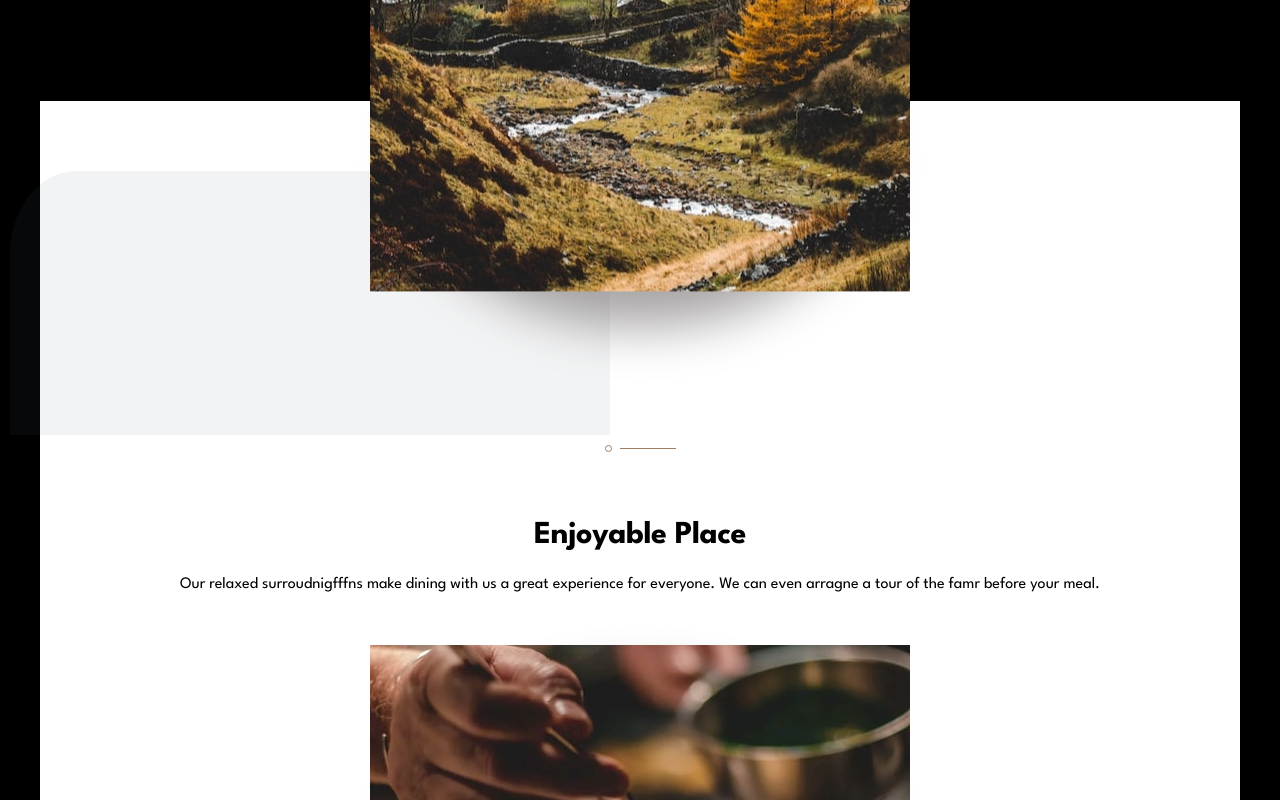
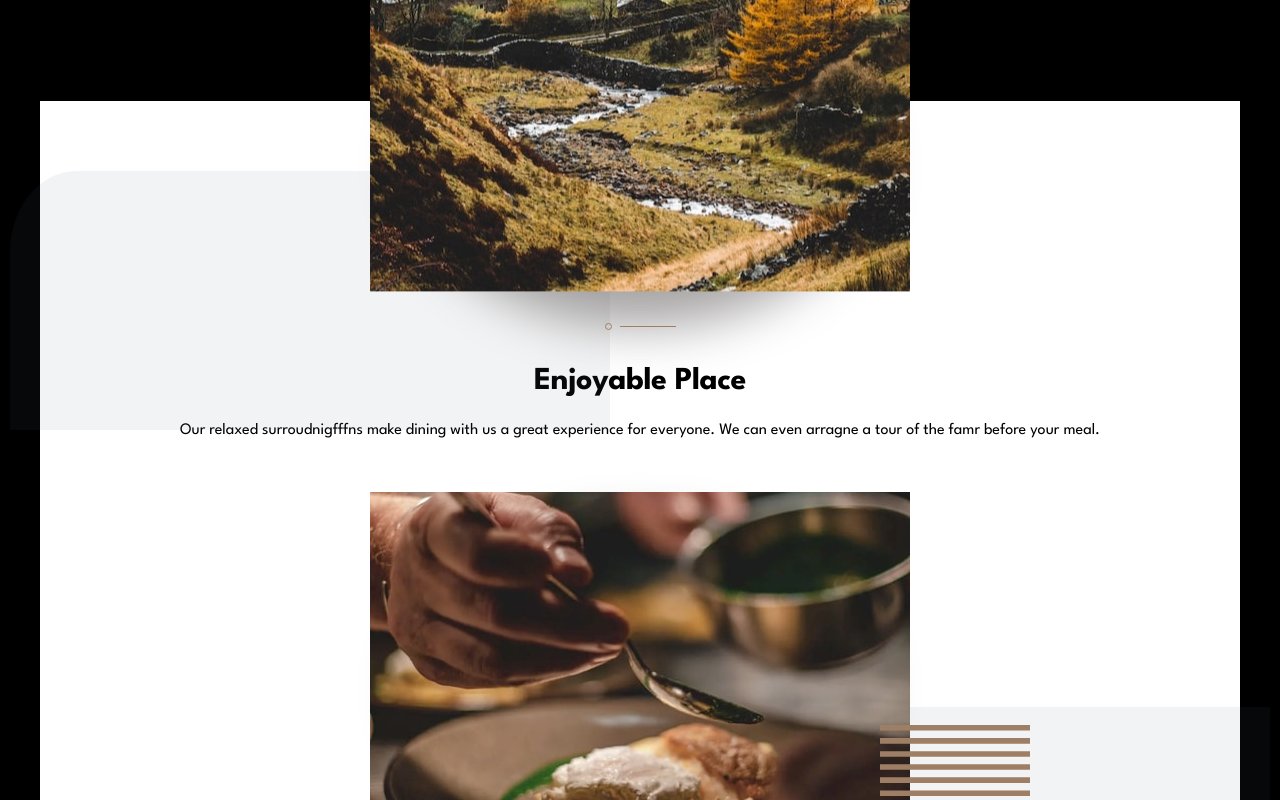
Before and after one commit to cgojk/dinner, a React (Vite) app: page / in a window 1280 px wide. Shown: the part 1580-2380 px from the top of the page. Built offline with nearby package versions, Linux system fonts and the light colour scheme.

Commit message:
adding the divide line between the info

```diff
--- a/src/components/Info.jsx
+++ b/src/components/Info.jsx
@@ -17,7 +17,7 @@ export default function Info() {
           {InfoText.filter((info) => info.id === 1 || info.id === 2).map((info) => (
             <li key={info.id} className="info__item">
                {/* Image and decorative pattern */}
-          <div className="image__info--wrapper">
+         <div className="image__info--wrapper">
           <img
             src={info.id === 1 ? patternfirst : patternlast}
             alt=""
@@ -47,12 +47,7 @@ export default function Info() {
               decoding="async"
             />
           </picture>
-         <img
-    src={pattern}
-    alt=""
-    aria-hidden="true"
-    className="pattern__icon"
-  />
+
 
           {info.id === 2 && (
     <img
@@ -63,15 +58,21 @@ export default function Info() {
     />
   )}
 
-     </div>
-         <div className="info__content">
+</div>
+ <div className="info__content">
+          <img
+    src={pattern}
+    alt=""
+    aria-hidden="true"
+    className="pattern__icon"
+  />
           <h2 className="info__title">{info.title}</h2>
           <p className="info__text">{info.description}</p>
-        </div>
+ </div>
 
 
 
-            </li>
+ </li>
           ))}
         </ul>
       </section>
--- a/src/styles/_base.scss
+++ b/src/styles/_base.scss
@@ -140,14 +140,9 @@ align-items:center;
   display: flex;
   flex-direction: column;
   align-items: center;
-
-      .pattern__icon {
- display: block;
+  gap:2em;
 
 
-  // margin-top: 24px;
-  z-index: 2;
-}
 
    }
 .image__info--container {
--- a/src/styles/_queries.scss
+++ b/src/styles/_queries.scss
@@ -5,10 +5,10 @@
 .image__info--wrapper {
   position: relative;
   isolation: isolate;
+display: flex;
+      flex-direction: column;
+      align-items: center;
 
-  .pattern__icon{
-    top:-150px;
-  }
 
  .pattern__lines {
     display: block;
@@ -20,6 +20,7 @@
     /* Adjust these to match your design */
     bottom: 20px;
     left: 70%;
+
     pointer-events: none;
   }
 
@@ -48,6 +49,7 @@
      width:50%;
     height:80%;
   }
+
 
 }
    }
@@ -94,6 +96,18 @@
 
           }
 
+               .info__content {
+        margin-top: clamp(-180px, -12vw, -80px);
+      }
+
+      .pattern__icon {
+        display: block;
+        position: relative;
+        z-index: 4;
+        align-self: center;
+        margin-bottom: 2rem;
+      }
+
 
           }
           .info__item:last-child{
@@ -109,6 +123,7 @@
 
 
           }
+
 
           }
         }
```
